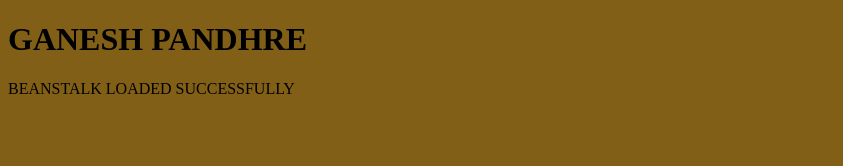
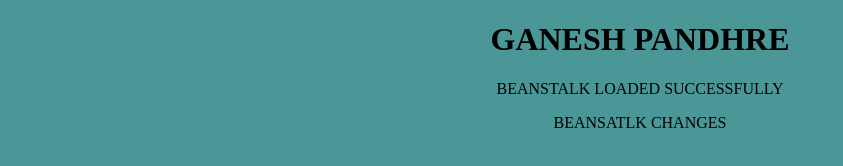
Before and after one commit to Ganesh23105/adv.devops_beanstalk, a plain HTML site: page index.html in a window 1280 px wide. Shown: the whole page, without its empty margins (0-843 px from the left). Drawn offline with Linux system fonts and the light colour scheme.

Commit message:
Update index.html

```diff
--- a/index.html
+++ b/index.html
@@ -6,12 +6,14 @@
     <title>Beanstalk</title>
     <style>
         body{
-            background-color: rgb(129, 95, 22);
+            background-color: rgb(75, 150, 150);
+            text-align: center;
         }
     </style>
 </head>
 <body>
     <h1>GANESH PANDHRE</h1>
     <P>BEANSTALK LOADED SUCCESSFULLY</P>
+    <p>BEANSATLK CHANGES</p>
 </body>
 </html>
```
